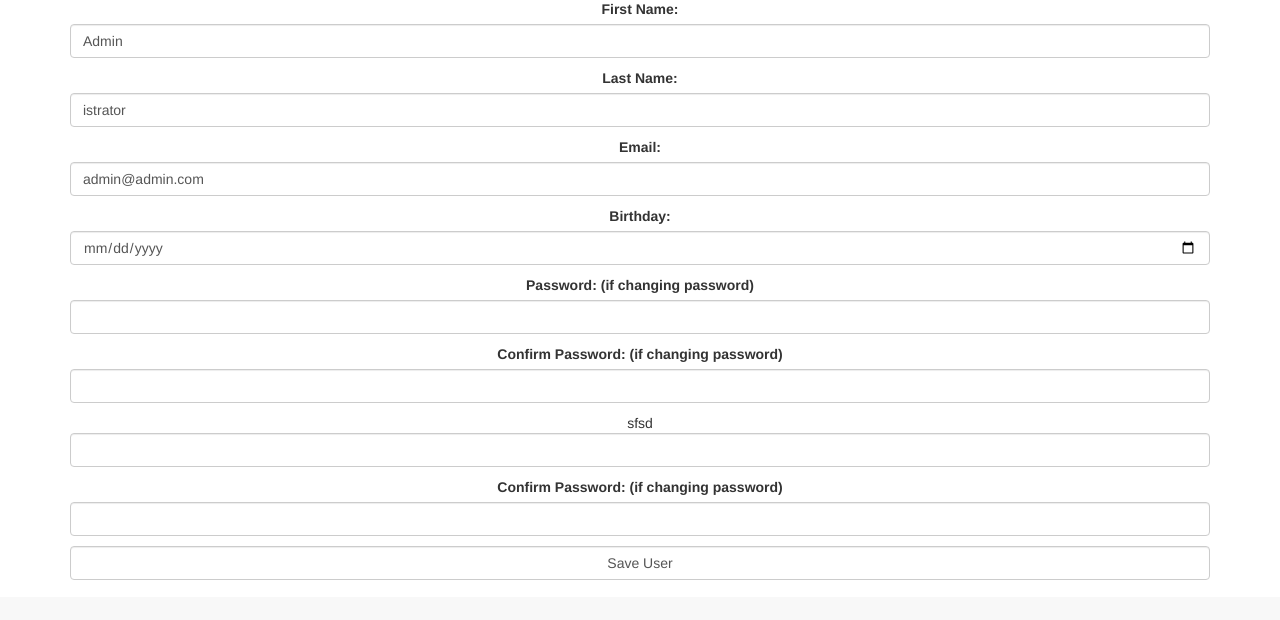
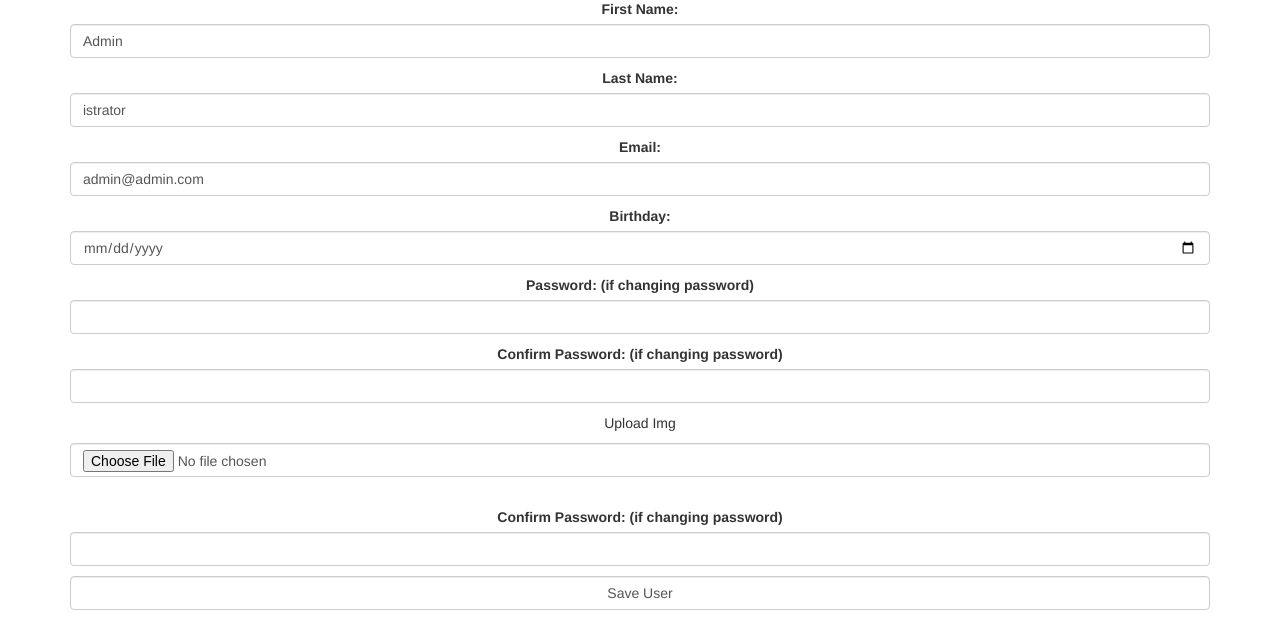
Before and after one commit to mauguzun/icontest, a CodeIgniter app: page /sslv/index.php/auth/edit_user in a window 1280 px wide. Shown: the part 203-823 px from the top of the page. Before the commit the page ends 783 px from the top, so only its background shows below. Run offline with CodeIgniter, Linux system fonts and the light colour scheme; the visitor is signed in with stand-in values (Sample User, id 1); data comes from the database, SQL or seed files in the repository; data that the repository does not hold is empty.

Commit message:
update img done

```diff
--- a/application/config/ion_auth.php
+++ b/application/config/ion_auth.php
@@ -122,7 +122,7 @@ $config['identity_cookie_name'] = 'identity';
  | 	  'file' = Use the default CI config or use from a config file
  | 	  array  = Manually set your email config settings
  */
-$config['use_ci_email'] = FALSE; // Send Email using the builtin CI email class, if false it will return the code and the identity
+$config['use_ci_email'] = TRUE; // Send Email using the builtin CI email class, if false it will return the code and the identity
 $config['email_config'] = array(
 	'mailtype' => 'html',
 );
--- a/application/controllers/Auth.php
+++ b/application/controllers/Auth.php
@@ -11,6 +11,8 @@ class Auth extends CI_Controller
 
     public function __construct()
     {
+
+
         parent::__construct();
         $this->load->database();
 
@@ -140,11 +142,12 @@ class Auth extends CI_Controller
             $this->data['old_password'] = array(
                 'name'=> 'old',
                 'id'  => 'old',
+                'class'=>'form-control',
                 'type'=> 'password',
             );
             $this->data['new_password'] = array(
                 'name'   => 'new',
-                'id'     => 'new',
+                'id'     => 'new', 'class'=>'form-control',
                 'type'   => 'password',
                 'pattern'=> '^.{' . $this->data['min_password_length'] . '}.*$',
             );
@@ -275,14 +278,14 @@ class Auth extends CI_Controller
                 $this->data['min_password_length'] = $this->config->item('min_password_length', 'ion_auth');
                 $this->data['new_password'] = array(
                     'name'   => 'new',
-                    'id'     => 'new',
+                    'id'     => 'new','class'=>'form-control',
                     'type'   => 'password',
                     'pattern'=> '^.{' . $this->data['min_password_length'] . '}.*$',
                 );
                 $this->data['new_password_confirm'] = array(
                     'name'   => 'new_confirm',
                     'id'     => 'new_confirm',
-                    'type'   => 'password',
+                    'type'   => 'password','class'=>'form-control',
                     'pattern'=> '^.{' . $this->data['min_password_length'] . '}.*$',
                 );
                 $this->data['user_id'] = array(
@@ -682,9 +685,19 @@ class Auth extends CI_Controller
         $this->data['img'] = array(
             'name' => 'img',
             'id'   => 'img',
-            'type' => 'text','class'=>'form-control',"autocomplete"=>"off",
+            'type' => 'hidden',
+            'class'=>'form-control',"autocomplete"=>"off",
+            'value'=> $this->form_validation->set_value('img',$user['img']),
+        );
+
+         $this->data['img_upload'] = array(
+            'id'   => 'img_upload',
+            'type' => 'file',
+            'class'=>'form-control',"autocomplete"=>"off",
             'value'=> $this->form_validation->set_value('img'),
         );
+
+        $this->data['src'] = $user['img'];
     }
 
 
--- /dev/null
+++ b/application/controllers/Upload.php
@@ -0,0 +1,3 @@
+<?php
+
+?>
--- a/application/views/auth/edit_user.php
+++ b/application/views/auth/edit_user.php
@@ -44,9 +44,21 @@
     <?php echo form_input($password_confirm);?>
 </p>
 
-<p>sfsd
+<p>
+    Upload Img
+</p>
+
+
+
+<p>
+
     <?= form_input($img) ?>
+    <?= form_input($img_upload) ?>
 </p>
+
+
+<img id="res"  height="150" src="<?= $src ?>" />
+
 <p>
     <?php echo lang('edit_user_password_confirm_label', 'password_confirm');?><br />
     <?php echo form_input($password_confirm);?>
@@ -59,3 +71,6 @@
 </p>
 
 <?php echo form_close();?>
+
+<script src="<?= base_url('js/upload.js')?>">
+</script>
--- a/application/views/parts/header.php
+++ b/application/views/parts/header.php
@@ -11,7 +11,9 @@
     <script src="https://maxcdn.bootstrapcdn.com/bootstrap/3.3.7/js/bootstrap.min.js">
     </script>
 
-
+    <script>
+    	let base ="<?= base_url();?>"
+    </script>
     <title>
         Signin Template for Bootstrap
     </title>
--- /dev/null
+++ b/js/upload.js
@@ -0,0 +1,28 @@
+function readFile() {
+
+    if (this.files && this.files[0]) {
+        const size = 51;
+        const file = new FileReader();
+
+        file.onload = function(e) {
+            const image = new Image();
+            image.src = file.result;
+            image.onload = function() {
+                if (image.width <  size  && image.height < size ){
+                    document.getElementById("res").src       =e.target.result
+                    document.querySelector("#img").value = e.target.result;
+                }else{
+
+                    alert('max size 50 * 50 ')
+                }
+            };
+
+        };
+
+
+        file.readAsDataURL( this.files[0] );
+    }
+
+}
+
+document.getElementById("img_upload").addEventListener("change", readFile);
```
Also changed, not shown: js/fileupload.js (added, +9 -0 lines), application/views/auth/create_user.php (line endings or trailing spaces), 2 other files.
